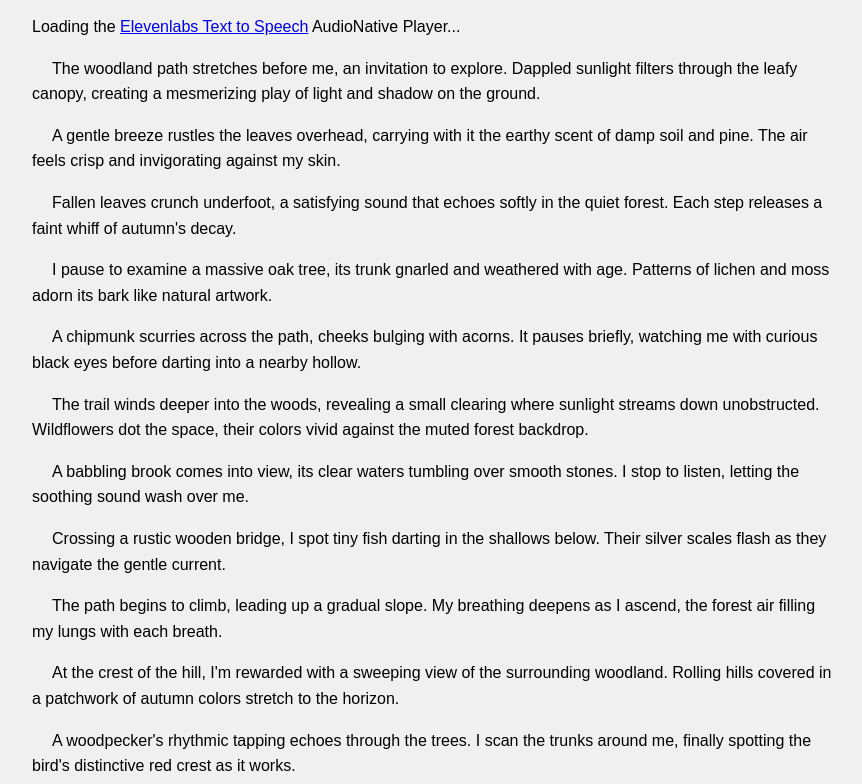
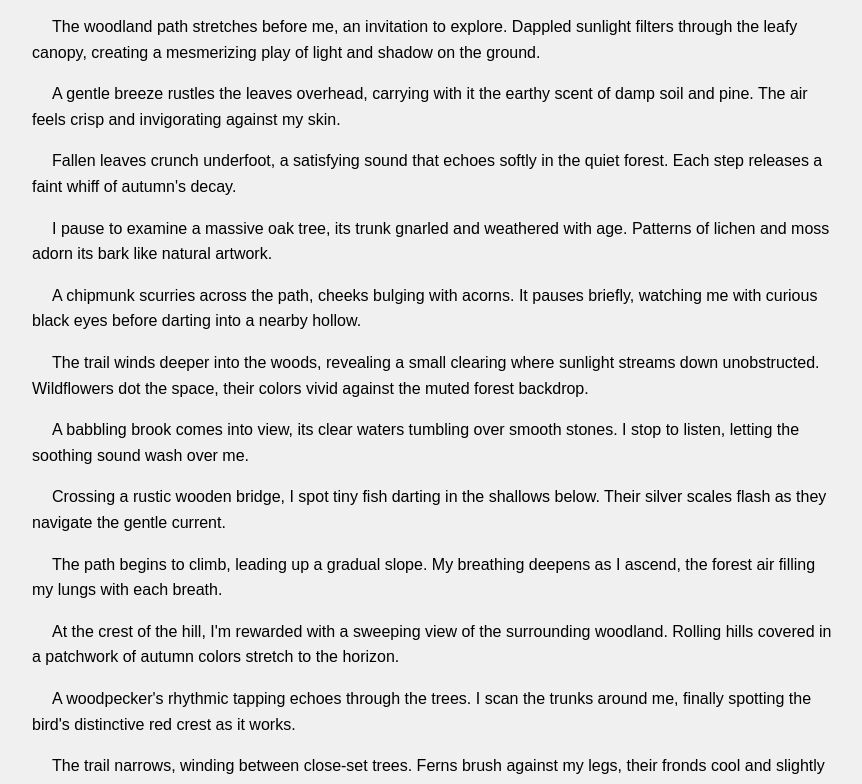
Before and after one commit to laura-moon/AudioNativeTest, a plain HTML site: page index.html in a window 1280 px wide. Shown: the part 100-884 px from the top of the page, without its empty margins (208-1070 px from the left). Drawn offline with Linux system fonts and the light colour scheme.

Commit message:
Update index.html

```diff
--- a/index.html
+++ b/index.html
@@ -26,7 +26,7 @@
 <body>
     <h1>A walk through the woodland</h1>
 
-    <div id="elevenlabs-audionative-widget" data-height="90" data-width="100%" data-frameborder="no" data-scrolling="no" data-publicuserid="2897e3fd7ba2bfd6e80f7a1d8093381e879f3800452335a6105765c5b9faf97e" data-playerurl="https://elevenlabs.io/player/index.html" >Loading the <a href="https://elevenlabs.io/text-to-speech" target="_blank" rel="noopener">Elevenlabs Text to Speech</a> AudioNative Player...</div><script src="https://elevenlabs.io/player/audioNativeHelper.js" type="text/javascript"></script>
+    <!-- <div id="elevenlabs-audionative-widget" data-height="90" data-width="100%" data-frameborder="no" data-scrolling="no" data-publicuserid="2897e3fd7ba2bfd6e80f7a1d8093381e879f3800452335a6105765c5b9faf97e" data-playerurl="https://elevenlabs.io/player/index.html" >Loading the <a href="https://elevenlabs.io/text-to-speech" target="_blank" rel="noopener">Elevenlabs Text to Speech</a> AudioNative Player...</div><script src="https://elevenlabs.io/player/audioNativeHelper.js" type="text/javascript"></script> -->
 
     <p>The woodland path stretches before me, an invitation to explore. Dappled sunlight filters through the leafy canopy, creating a mesmerizing play of light and shadow on the ground.</p>
 
```
